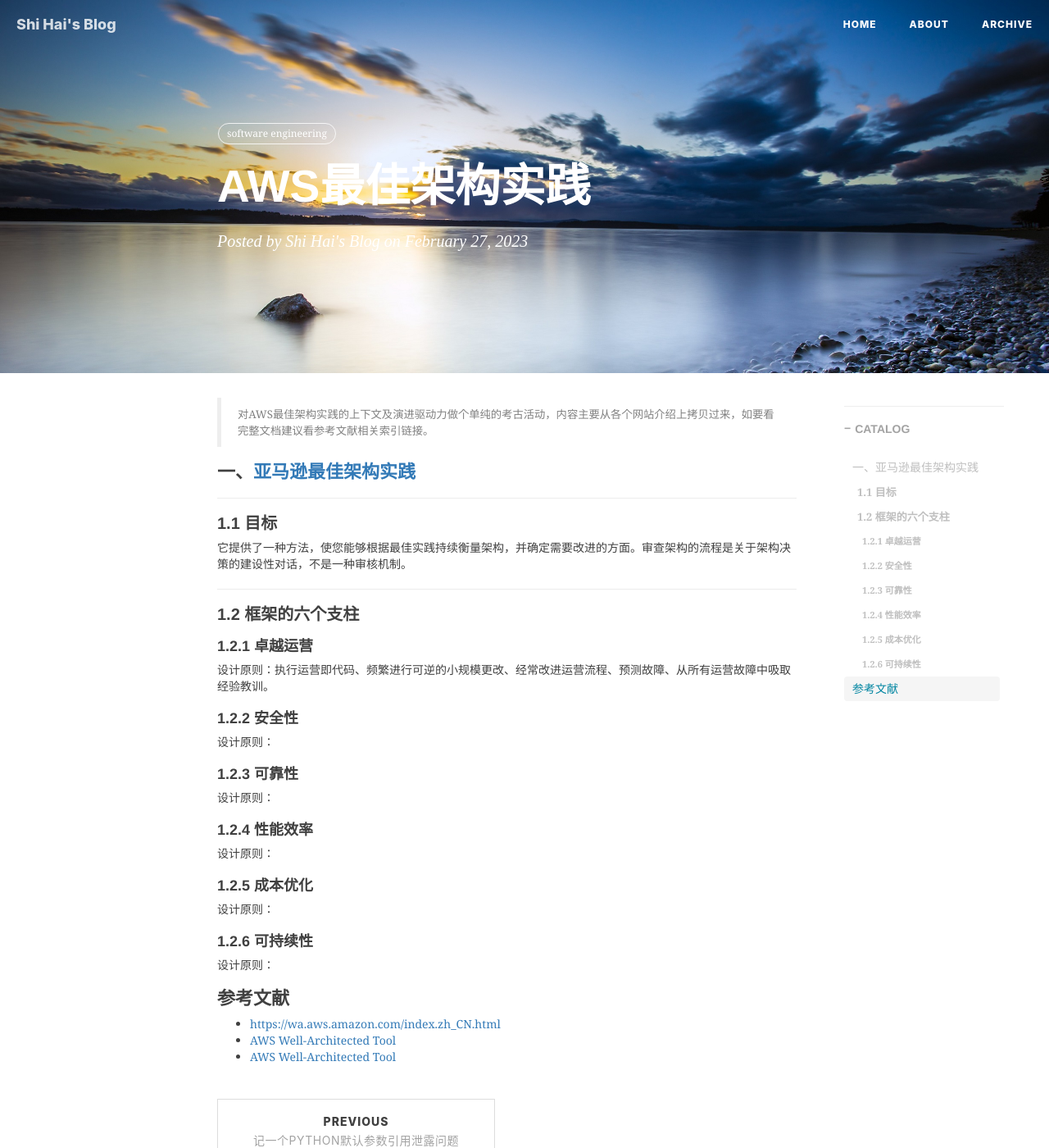
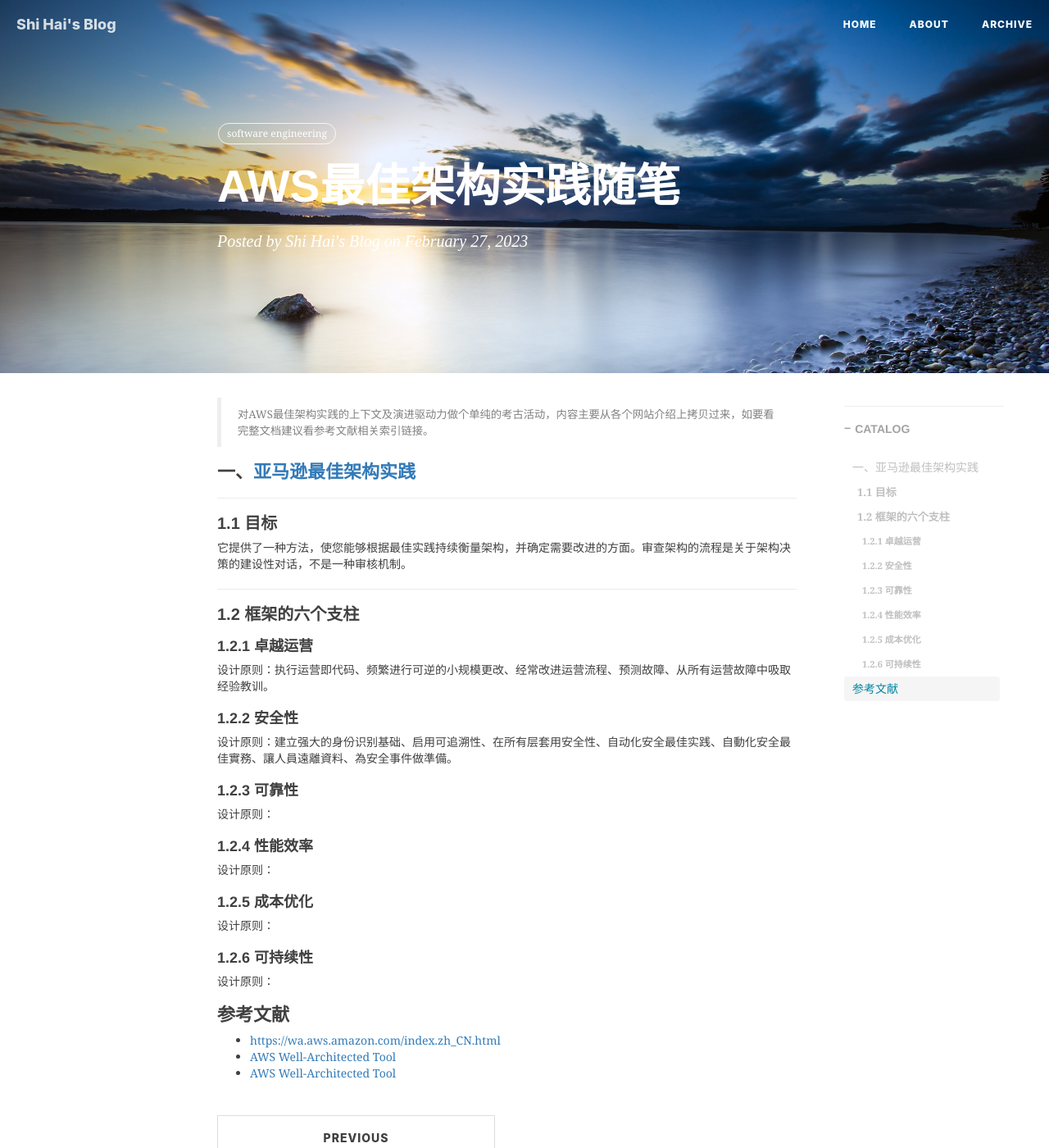
Before and after one commit to shihai1991/shihai1991.github.io, a Jekyll site: the page built from _posts/2023-02-27-AWS卓越架构原则.md, in a window 1280 px wide and 1400 px high. Shown: the whole window at 82% size. Built offline with Jekyll 4.4.1, drawn with Linux system fonts in a browser that asks for light colours; nearby versions of some CDN libraries; comment, search, counter and statistics services are not loaded.

Commit message:
Update 2023-02-27-AWS卓越架构原则.md

```diff
--- a/_posts/2023-02-27-AWS卓越架构原则.md
+++ b/_posts/2023-02-27-AWS卓越架构原则.md
@@ -1,6 +1,6 @@
 ---
 layout: post
-title: AWS最佳架构实践
+title: AWS最佳架构实践随笔
 category: software engineering
 catalog: true
 published: true
@@ -19,7 +19,7 @@
 ### 1.2.1 卓越运营
 设计原则：执行运营即代码、频繁进行可逆的小规模更改、经常改进运营流程、预测故障、从所有运营故障中吸取经验教训。
 ### 1.2.2 安全性
-设计原则：
+设计原则：建立强大的身份识别基础、启用可追溯性、在所有层套用安全性、自动化安全最佳实践、自動化安全最佳實務、讓人員遠離資料、為安全事件做準備。
 ### 1.2.3 可靠性
 设计原则：
 ### 1.2.4 性能效率
```
